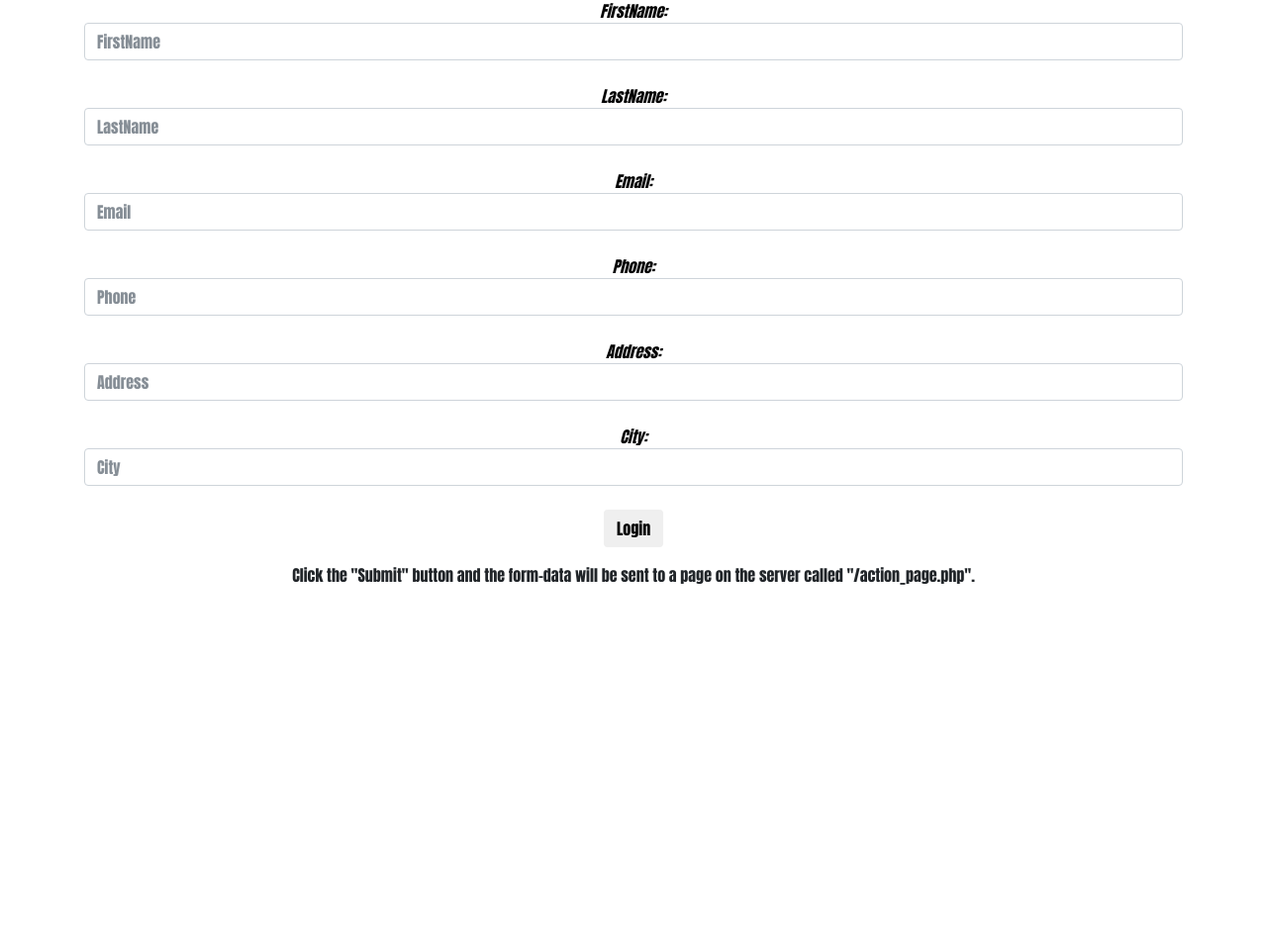
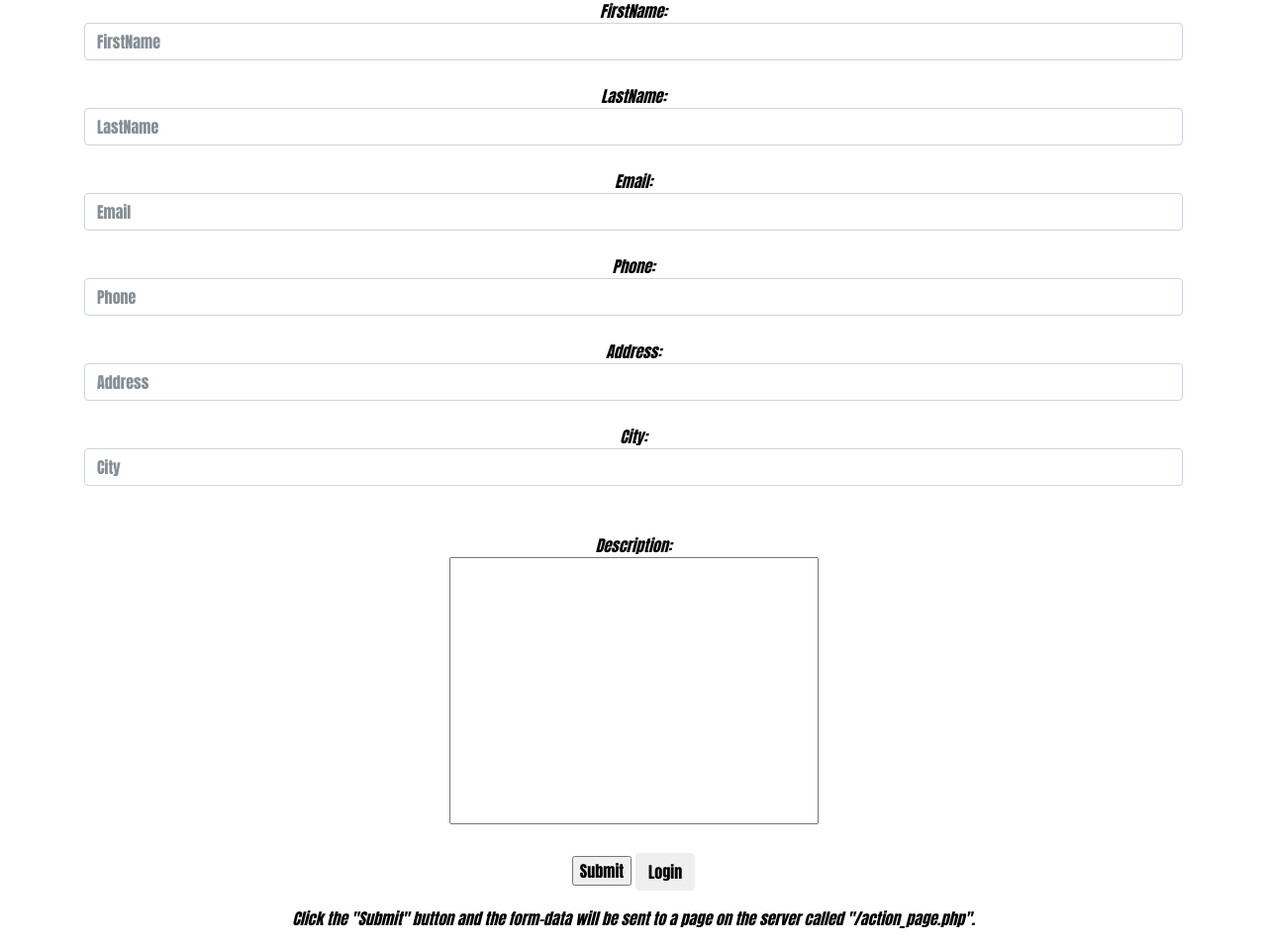
Before and after one commit to AK-Ultra/project3308, a Flask app: page /AddCustomer/ in a window 1280 px wide. Shown: the part 425-1381 px from the top of the page at 99% size. Before the commit the page ends 1016 px from the top, so only its background shows below. Run offline with Flask 2, Linux system fonts and the light colour scheme; a user stored in the database is signed in; some libraries are stand-ins or nearby versions.

Commit message:
Added description

```diff
--- a/templates/admin/AddCustomer.html
+++ b/templates/admin/AddCustomer.html
@@ -24,6 +24,9 @@
   	<i style="color:Black">Phone: </i><input type="text" class="form-control" placeholder = "Phone" name="Phone" value = "{{request.form.Phone}}"><br>
   	<i style="color:Black">Address: </i><input type="text" class="form-control" placeholder = "Address" name="Address" value = "{{request.form.Address}}"><br>
   	<i style="color:Black">City: </i><input type="text" class="form-control" placeholder = "City" name="City" value = "{{request.form.City}}"><br>
+    <i style="color:Black"><br>Description:<br>
+    <textarea Id="PDesciption" type="text" name="Description" value="" rows="11" cols="50" wrap="soft" maxlength="500" style="overflow:hidden; resize:none"></textarea></br></br>
+    <input type="submit" value="Submit">
   	<input class="btn btn-default" type="submit" value="Login"></p>
   	</form>
   </div>
```
